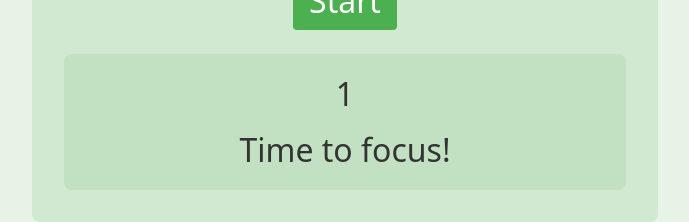
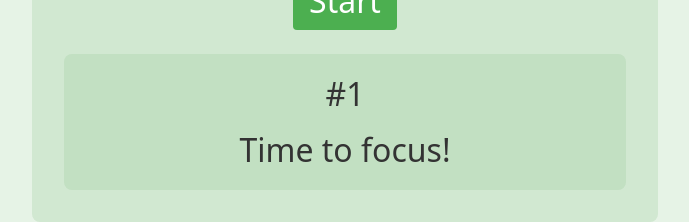
Before and after one commit to fatbardheminii/focus-timer, a React (Vite) app: page / in a window 1280 px wide. Shown: the part 482-704 px from the top of the page, without its empty margins (295-984 px from the left). Built offline with nearby package versions, Linux system fonts and the light colour scheme.

Commit message:
fix: initialize state with correct auto start values for breaks and focus

```diff
--- a/src/components/Setting.jsx
+++ b/src/components/Setting.jsx
@@ -4,10 +4,9 @@ import { TimerContext } from "../context/TimerContext";
 
 export default function Setting({ onClose }) {
   const { state, dispatch } = useContext(TimerContext);
-  const [autoStartBreaks, setAutoStartBreaks] = useState(state.autoStart);
-  const [autoStartFocus, setAutoStartFocus] = useState(state.autoStart);
+  const [autoStartBreaks, setAutoStartBreaks] = useState(state.autoStartBreak);
+  const [autoStartFocus, setAutoStartFocus] = useState(state.autoStartFocus);
 
-  // Make sure keys exactly match the reducer state keys!
   const [focus, setFocus] = useState(state.focusLength);
   const [shortBreak, setShortBreak] = useState(state.shortBreakLength);
   const [longBreak, setLongBreak] = useState(state.longBreakLength);
--- a/src/components/main-section-components/FocusStatus.jsx
+++ b/src/components/main-section-components/FocusStatus.jsx
@@ -8,7 +8,7 @@ export default function FocusStatus() {
 
     return (
         <div className="focus-status">
-            <div className="focus-count">{focusCount}</div>
+            <div className="focus-count">#{focusCount}</div>
             <div className="focus-message">{message}</div>
         </div>
     );
```
